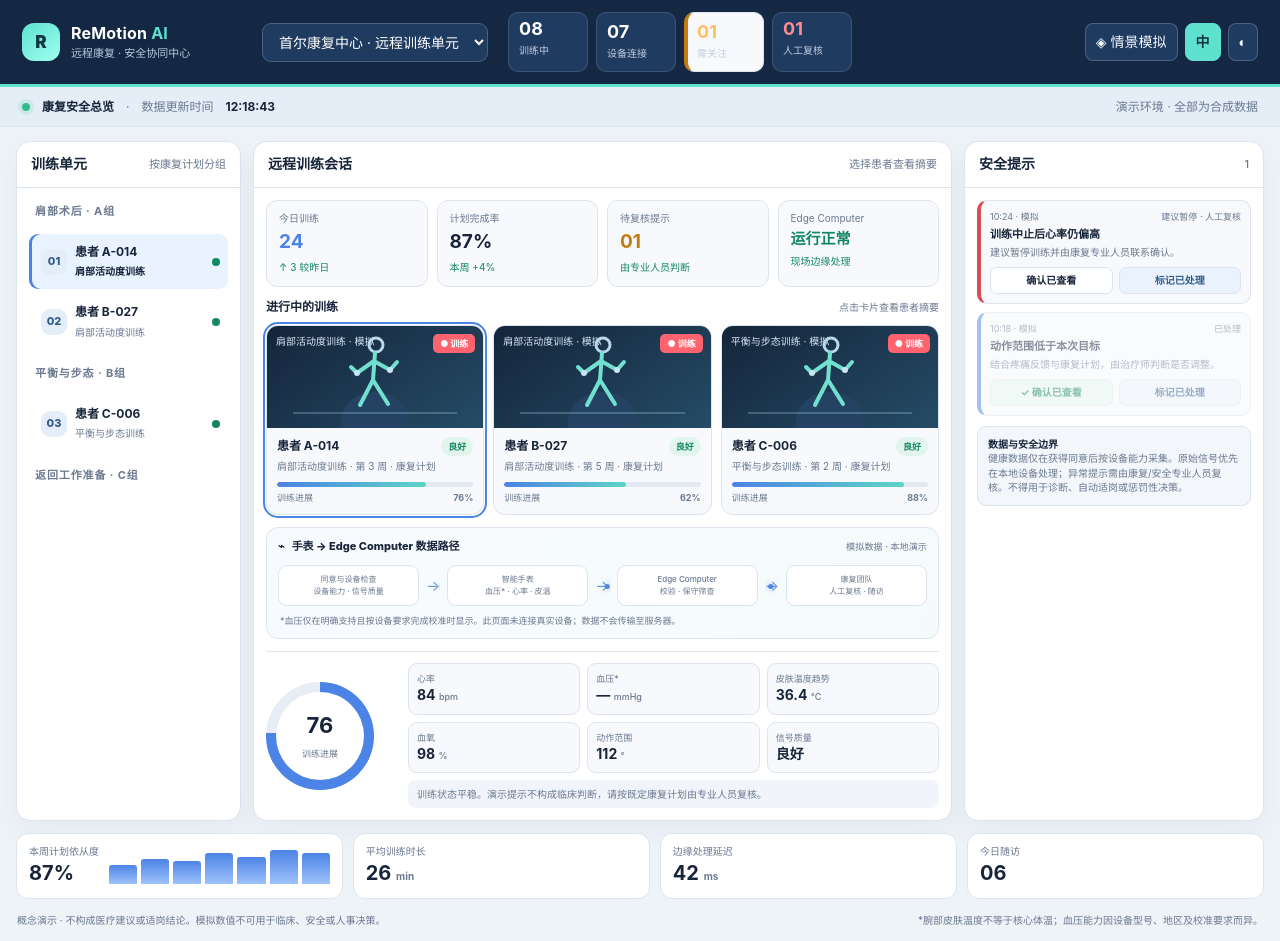
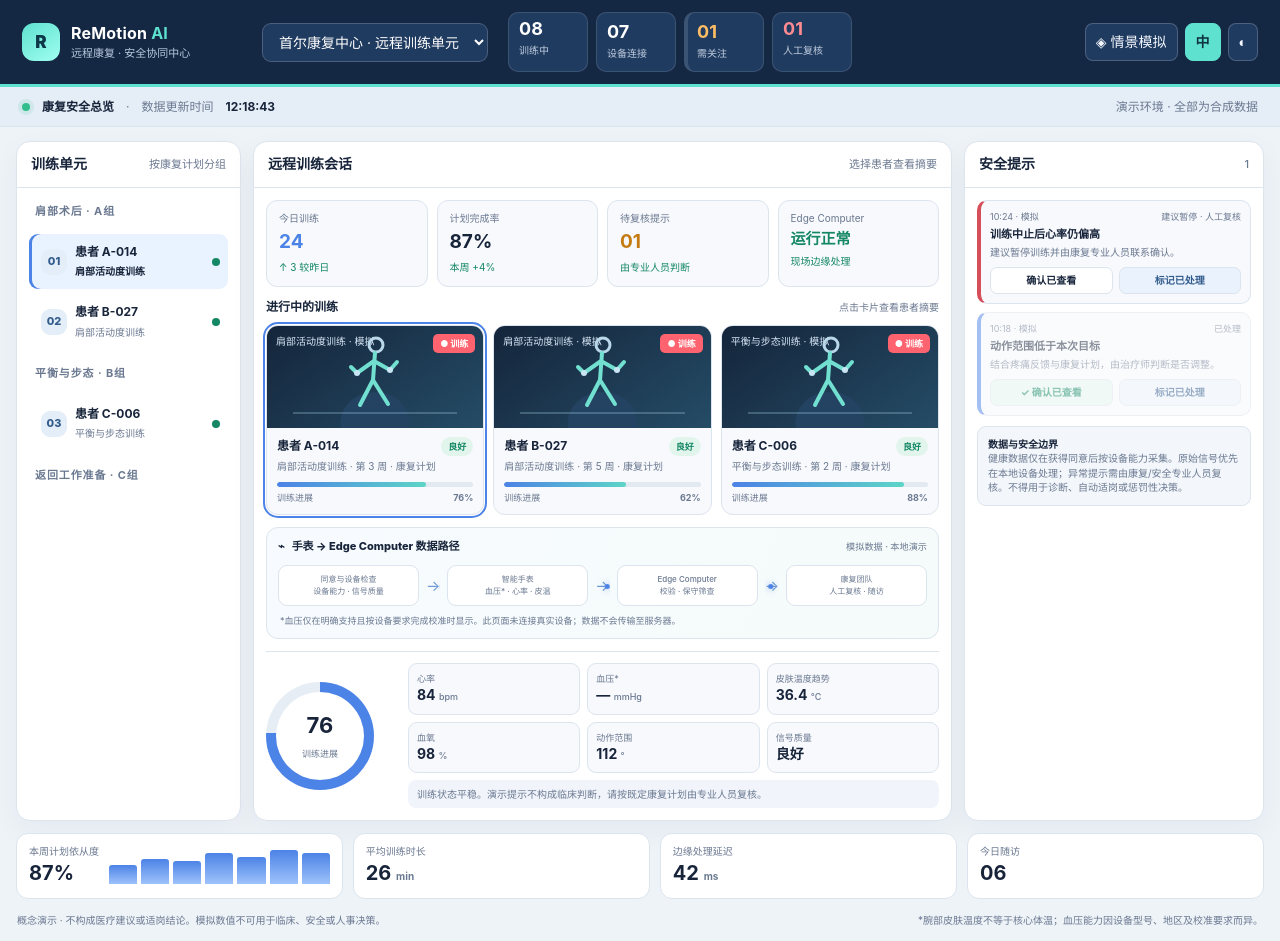
Before and after one commit to fanxinxian06-source/remotion-ai, a plain HTML site: page remote-rehab/index.html in a window 1280 px wide. Drawn offline with Linux system fonts and the light colour scheme.

Commit message:
修正手机端告警指标配色

```diff
--- a/remote-rehab/index.html
+++ b/remote-rehab/index.html
@@ -21,6 +21,7 @@ header{min-height:72px;background:var(--navy);color:white;display:flex;align-ite
 @media(max-width:700px){header{padding:11px 13px;gap:10px}.brand{min-width:0;flex:1}.clinic{order:3;width:100%}.topstats{order:4;width:100%;display:grid;grid-template-columns:repeat(4,1fr)}.topstat{min-width:0}.toolbar{margin-left:auto}.subbar{padding:9px 13px;flex-wrap:wrap}.subbar .right{margin-left:0}.main{grid-template-columns:1fr;padding:10px;gap:10px}.main>.panel:first-child{max-height:260px}.main>.panel:last-child{grid-column:auto}.main>.panel:nth-child(2){grid-row:1}.main>.panel:first-child{grid-row:2}.main>.panel:last-child{grid-row:3}.overview{grid-template-columns:repeat(2,1fr)}.flowline{grid-template-columns:1fr auto 1fr;row-gap:6px}.flowline .node:nth-of-type(3){grid-column:1}.detail{grid-template-columns:94px 1fr}.ring{width:88px;height:88px}.ring:after{inset:8px}.detailgrid{grid-template-columns:repeat(2,1fr)}.bottom{padding:0 10px 10px;gap:7px}.bcard{padding:9px}.bcard b{font-size:17px}.footnote{padding:0 12px 12px;display:block}.footnote span{display:block;margin-top:4px}.sim-list{grid-template-columns:1fr}}
 @media(prefers-reduced-motion:reduce){*,*:before,*:after{scroll-behavior:auto!important;transition:none!important;animation:none!important}}
 .topstats button.topstat{font:inherit;color:white;text-align:left;cursor:pointer;transition:background .15s,border-color .15s}.topstats button.topstat:hover{background:#2b4d75;border-color:#5fe1d088}.topstats button.topstat:focus-visible{outline:2px solid var(--cyan);outline-offset:2px}
+.topstats .topstat.alert{background:#203b60;border-color:#ffffff20}
 .state:not(.off){animation:signalPulse 1.8s ease-out infinite}@keyframes signalPulse{0%{box-shadow:0 0 0 0 #27b88655}70%{box-shadow:0 0 0 6px #27b88600}100%{box-shadow:0 0 0 0 #27b88600}}
 .arrow{position:relative;overflow:hidden}.arrow:after{content:"";position:absolute;left:1px;top:50%;width:5px;height:5px;margin-top:-2px;border-radius:50%;background:#4c83e6;box-shadow:0 0 7px #4c83e6aa;animation:packet 1.7s ease-in-out infinite}.arrow:nth-of-type(4):after{animation-delay:.45s}.arrow:nth-of-type(6):after{animation-delay:.9s}@keyframes packet{0%{transform:translateX(-3px);opacity:0}20%{opacity:1}80%{opacity:1}100%{transform:translateX(12px);opacity:0}}
 </style>
```
